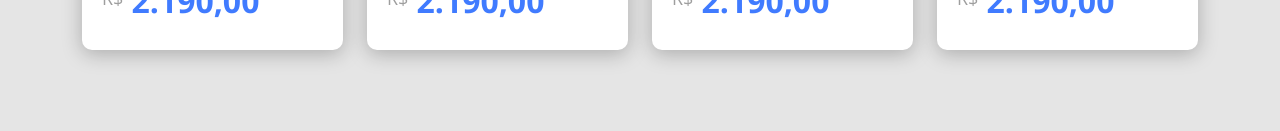
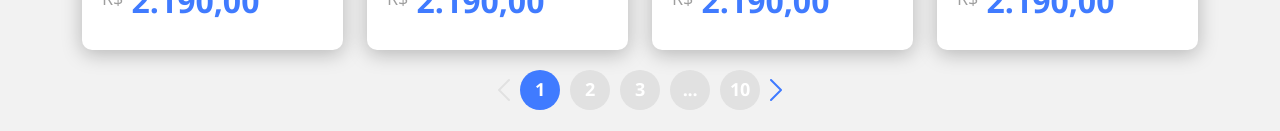
Before and after one commit to ingridholiveira/catalog-ds, a React (Create React App) app in the folder frontweb/: page /products in a window 1280 px wide. Shown: the part 712-843 px from the top of the page. Before the commit the page ends 806 px from the top, so only its background shows below. Built offline with nearby package versions, Linux system fonts and the light colour scheme.

Commit message:
Pagination component

```diff
--- a/frontweb/src/assets/styles/custom.scss
+++ b/frontweb/src/assets/styles/custom.scss
@@ -2,7 +2,7 @@
   'primary': #407bff,
 );
 
-$body-bg: #e5e5e5;
+$body-bg: #f2f2f2;
 $body-color: #263238;
 
 @import '~bootstrap/scss/bootstrap.scss';
--- /dev/null
+++ b/frontweb/src/components/Pagination/index.tsx
@@ -0,0 +1,20 @@
+import './style.css';
+import { ReactComponent as ArrowIcon } from 'assets/images/arrow.svg';
+
+const Pagination = () => {
+  return (
+    <>
+      <div className="pagination-container">
+        <ArrowIcon className="arrow-inactive arrow-previous" />
+        <div className="pagination-item active">1</div>
+        <div className="pagination-item">2</div>
+        <div className="pagination-item">3</div>
+        <div className="pagination-item">...</div>
+        <div className="pagination-item">10</div>
+        <ArrowIcon className="arrow-active arrow-next" />
+      </div>
+    </>
+  );
+};
+
+export default Pagination;
--- /dev/null
+++ b/frontweb/src/components/Pagination/style.css
@@ -0,0 +1,40 @@
+.pagination-container {
+  display: flex;
+  justify-content: center;
+  align-items: center;
+}
+
+.pagination-item {
+  width: 40px;
+  height: 40px;
+  border-radius: 50%;
+  background-color: #e1e1e1;
+  font-size: 18px;
+  font-weight: bold;
+  letter-spacing: -0.015em;
+  color: #fff;
+  display: flex;
+  justify-content: center;
+  align-items: center;
+  margin-left: 10px;
+}
+
+.pagination-item.active {
+  background-color: #407bff;
+}
+
+.arrow-previous {
+  transform: rotate(-180deg);
+}
+
+.arrow-next {
+  margin-left: 10px;
+}
+
+.arrow-inactive {
+  color: #e1e1e1;
+}
+
+.arrow-active {
+  color: #407bff;
+}
--- a/frontweb/src/pages/Catalog/index.tsx
+++ b/frontweb/src/pages/Catalog/index.tsx
@@ -1,4 +1,5 @@
 //import Navbar from 'components/Navbar';
+import Pagination from 'components/Pagination';
 import ProductCard from 'components/ProductCard';
 import { Link } from 'react-router-dom';
 import { Product } from 'types/product';
@@ -73,6 +74,9 @@
           </Link>
         </div>
       </div>
+      <div className="row">
+        <Pagination />
+      </div>
     </div>
   );
 };
```
